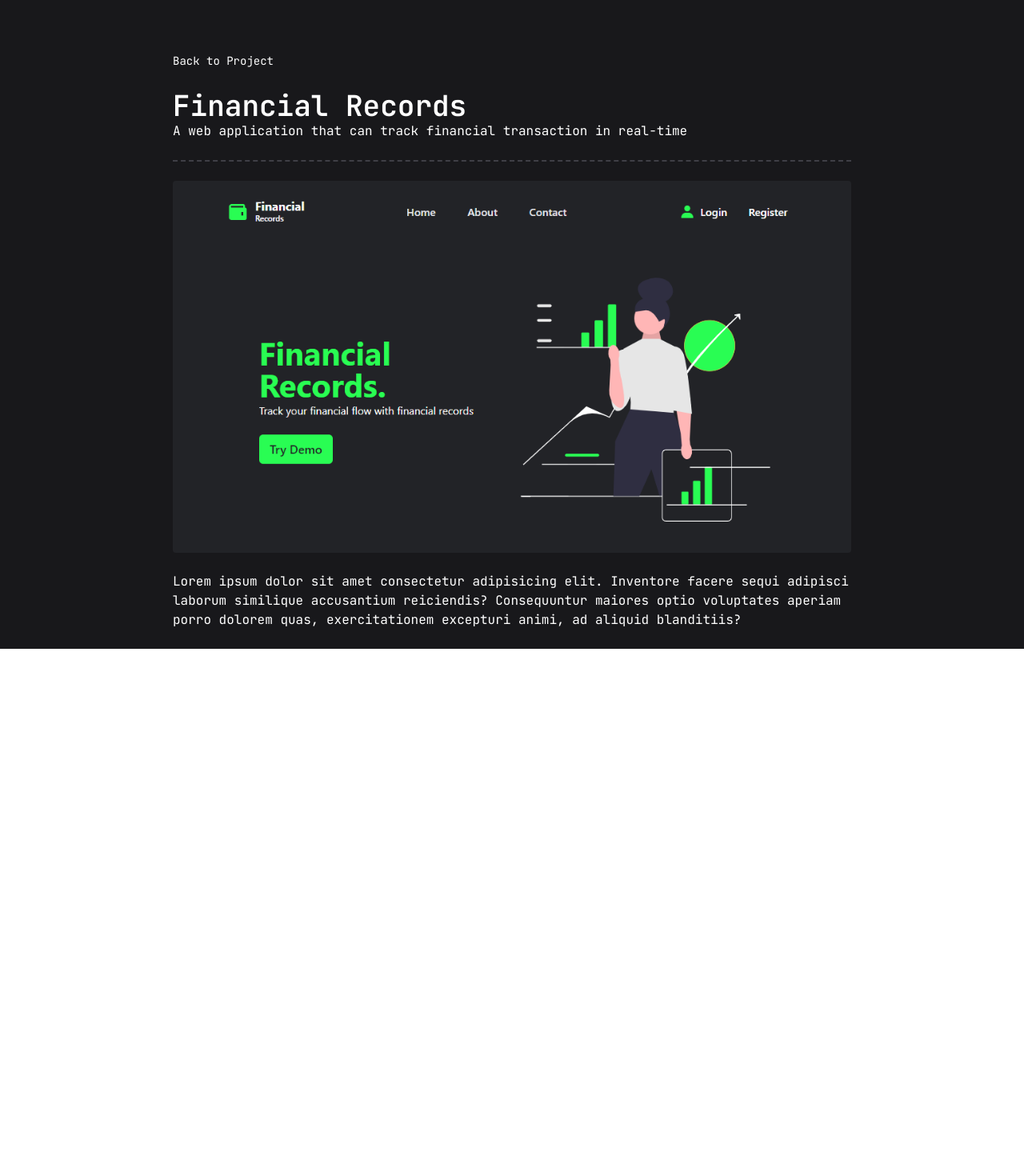
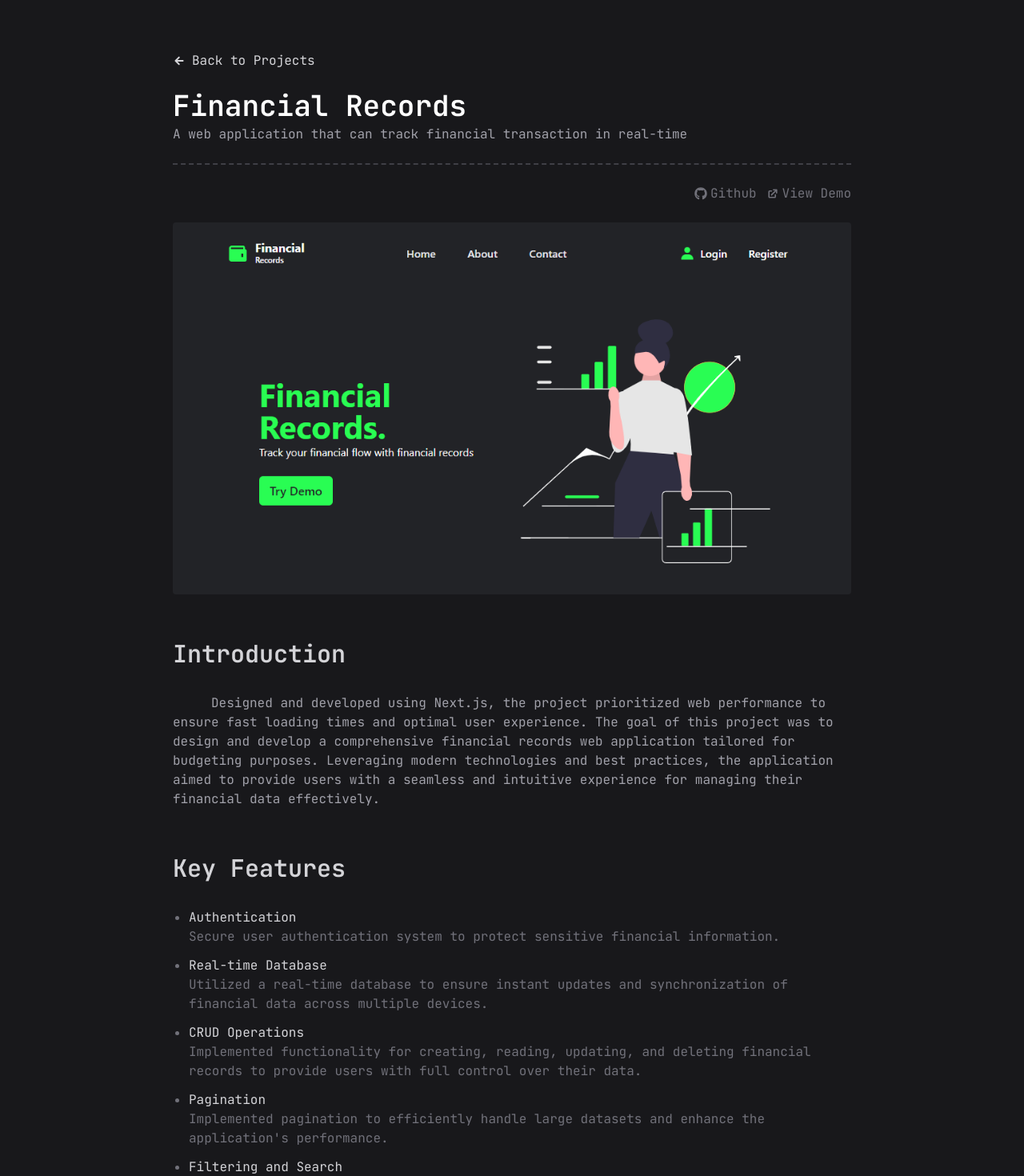
Before and after one commit to ganimalqudhaifi/personal-web, a Next.js app: page /projects/financial-records in a window 1280 px wide. Shown: the top 1470 px of the page at 80% size. Before the commit the page ends 811 px from the top, so only its background shows below. Built offline with nearby package versions, Linux system fonts and the light colour scheme.

Commit message:
fix: propagation on project cards

```diff
--- a/pages/projects/financial-records.tsx
+++ b/pages/projects/financial-records.tsx
@@ -1,23 +1,46 @@
 import Image from "next/image";
 import Link from "next/link";
 import Divider from "../../components/Divider";
+import { FaGithub } from "react-icons/fa";
+import { IoMdArrowRoundBack } from "react-icons/io";
+import { HiExternalLink } from "react-icons/hi";
 
 export default function FinancialRecords() {
   return (
     <div className="w-full min-h-screen bg-zinc-900">
       <div className="flex justify-center lg:pt-10">
         <div className="w-full max-w-4xl text-white p-6 space-y-6">
+          <Link href="/projects" className="flex items-center gap-2 text-zinc-300 hover:gap-2.5 hover:text-zinc-200 duration-300">
+            <IoMdArrowRoundBack /><span>Back to Projects</span>
+          </Link>
           <div>
-            <Link href="/projects" className="text-sm">Back to Project</Link>
+            <h2 className="text-4xl font-semibold mb-1">Financial Records</h2>
+            <p className="text-zinc-400">A web application that can track financial transaction in real-time</p>
+          </div>
+          <Divider/>
+          <div className="flex justify-end gap-3 text-zinc-500">
+            <Link href="https://github.com/ganimalqudhaifi/financial-records" target="_blank" className="flex items-center gap-1 duration-300 hover:text-zinc-300">
+              <FaGithub/><span>Github</span>
+            </Link>
+            <Link href="https://financial-records.ganimalqudhaifi.my.id" target="_blank" className="flex items-center gap-1 duration-300 hover:text-zinc-300">
+              <HiExternalLink /><span>View Demo</span>
+            </Link>
+          </div>
+          <Image alt="financial records project" src="/project-financial-records.png" width={1000} height={1000} className="w-full rounded"/>
+          <div className="py-8">
+            <h2 className="text-3xl text-zinc-300 font-semibold mb-8">Introduction</h2>
+            <p className="text-zinc-400 indent-12">Designed and developed using Next.js, the project prioritized web performance to ensure fast loading times and optimal user experience. The goal of this project was to design and develop a comprehensive financial records web application tailored for budgeting purposes. Leveraging modern technologies and best practices, the application aimed to provide users with a seamless and intuitive experience for managing their financial data effectively.</p>
           </div>
           <div>
-            <h2 className="text-4xl font-semibold">Financial Records</h2>
-            <p>A web application that can track financial transaction in real-time</p>
-          </div>
-          <Divider/>
-          <Image alt="financial records project" src="/project-financial-records.png" width={400} height={400} className="w-full rounded"/>
-          <div>
-            <p>Lorem ipsum dolor sit amet consectetur adipisicing elit. Inventore facere sequi adipisci laborum similique accusantium reiciendis? Consequuntur maiores optio voluptates aperiam porro dolorem quas, exercitationem excepturi animi, ad aliquid blanditiis?</p>
+            <h2 className="text-3xl text-zinc-300 font-semibold mb-8">Key Features</h2>
+            <ul className="list-disc space-y-3 text-zinc-500 ml-5">
+              <li><span className="text-zinc-300">Authentication</span><br/>Secure user authentication system to protect sensitive financial information.</li>
+              <li><span className="text-zinc-300">Real-time Database</span><br/>Utilized a real-time database to ensure instant updates and synchronization of financial data across multiple devices.</li>
+              <li><span className="text-zinc-300">CRUD Operations</span><br/>Implemented functionality for creating, reading, updating, and deleting financial records to provide users with full control over their data.</li>
+              <li><span className="text-zinc-300">Pagination</span><br/>Implemented pagination to efficiently handle large datasets and enhance the application&apos;s performance.</li>
+              <li><span className="text-zinc-300">Filtering and Search</span><br/>Integrated features for filtering and searching financial records based on various criteria, allowing users to quickly find the information they need.</li>
+              <li><span className="text-zinc-300">Data Visualization</span><br/>Incorporated data visualization techniques to present financial data in an understandable and visually appealing manner, enabling users to gain insights into their budgeting patterns and trends.</li>
+            </ul>
           </div>
         </div>
       </div>
--- a/pages/projects/index.tsx
+++ b/pages/projects/index.tsx
@@ -21,7 +21,7 @@ export default function Projects() {
         <Link href="/projects/financial-records" className="bg-zinc-600/5 w-full rounded-xl overflow-hidden duration-300 hover:scale-[1.02]">
           <Image alt="financial records project" src="/project-financial-records.png" width={400} height={400} className="w-full"/>
           <div className="p-4 border-2 border-t-0 border-zinc-800/50">
-            <Link href="https://financial-records.ganimalqudhaifi.my.id" target="_blank" className="inline-block my-3 text-zinc-300 hover:text-zinc-100 duration-300">Financial Records</Link>
+            <Link onClick={(e) => e.stopPropagation()} href="https://financial-records.ganimalqudhaifi.my.id" target="_blank" className="inline-block my-3 text-zinc-300 hover:text-[#29fd53] duration-300">Financial Records</Link>
             <p className="text-zinc-400 text-sm">A web application that can track financial transactions in real-time</p>
             <div className="flex space-x-2.5 mt-4 mb-2">
               <IconNextJS size={25}/>
```
